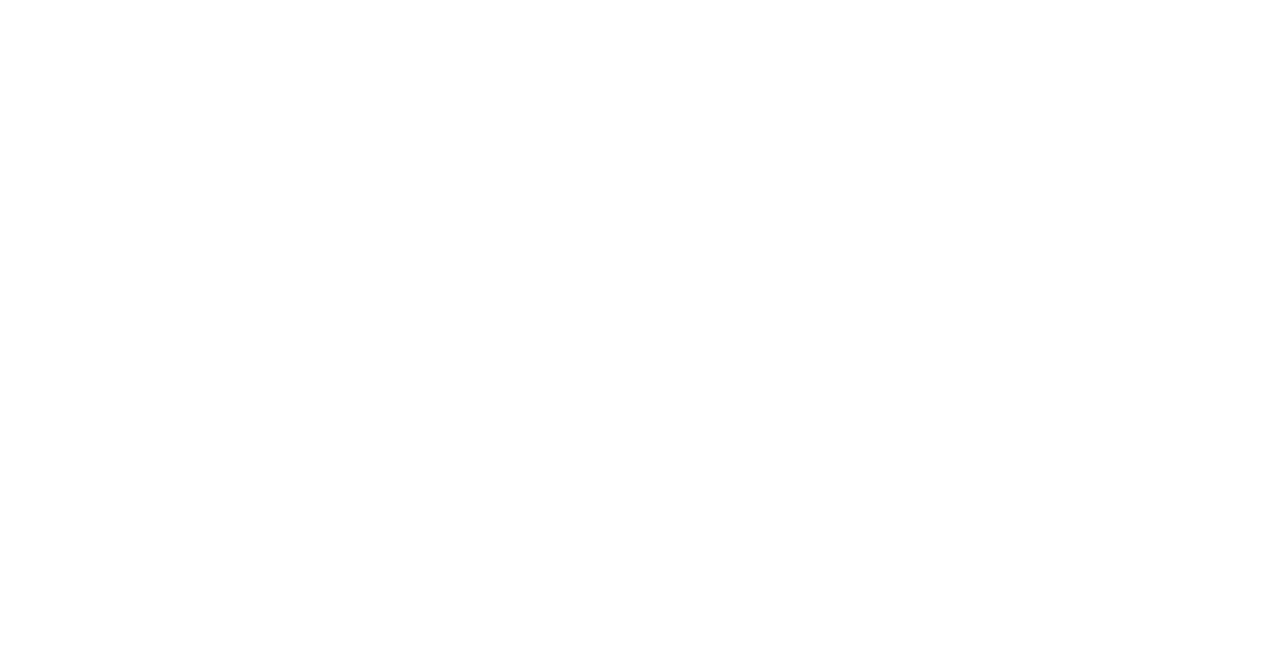
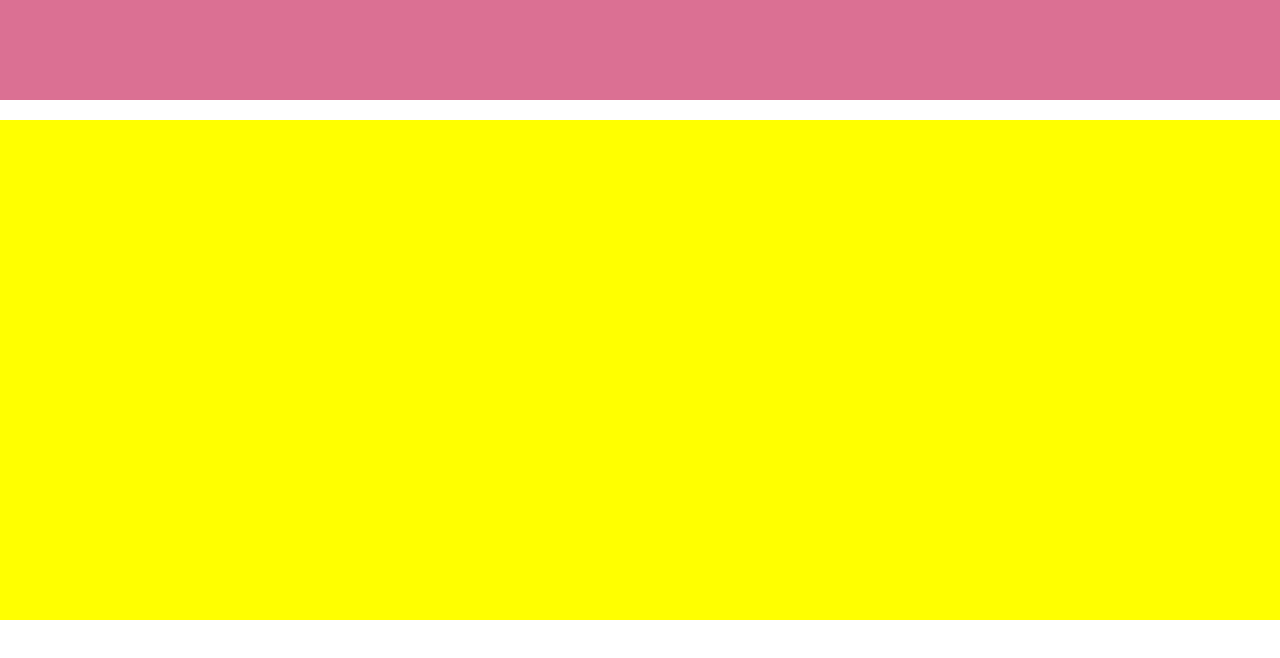
Before and after one commit to Antoniok2/htmlcss-struttura-wp, a plain HTML site: page index.html in a window 1280 px wide. Drawn offline with Linux system fonts and the light colour scheme.

Commit message:
creata testata e primo contenitore

```diff
--- a/css/style.css
+++ b/css/style.css
@@ -3,3 +3,20 @@
     padding: 0;
     box-sizing: border-box;
 }
+
+/* qui trovo l'intestazione */
+.intestazione{
+    height: 100px;
+
+        /* regole debug */
+    background-color: palevioletred;
+}
+
+.contenitore1{
+    height: 500px;
+    margin: 20px 0;
+
+    /* regole debug */
+    background-color: yellow;
+
+}
--- a/index.html
+++ b/index.html
@@ -5,7 +5,7 @@
     <meta http-equiv="X-UA-Compatible" content="IE=edge">
     <meta name="viewport" content="width=device-width, initial-scale=1.0">
     <link rel="stylesheet" href="css/style.css">
-    <title>Document</title>
+    <title>Neori</title>
 </head>
 
 
@@ -13,13 +13,18 @@
 
      <!-- Intestazione pagina -->
     <header>
+        <div class="intestazione">
+
+        </div>
+    </header>
 
 
-    </header>
+    <!-- corpo della pagina -->
+    <main>
+        <section class="contenitore1">
 
-     <!-- corpo della pagina -->
-    <main>
 
+        </section>
 
     </main>
 
```
